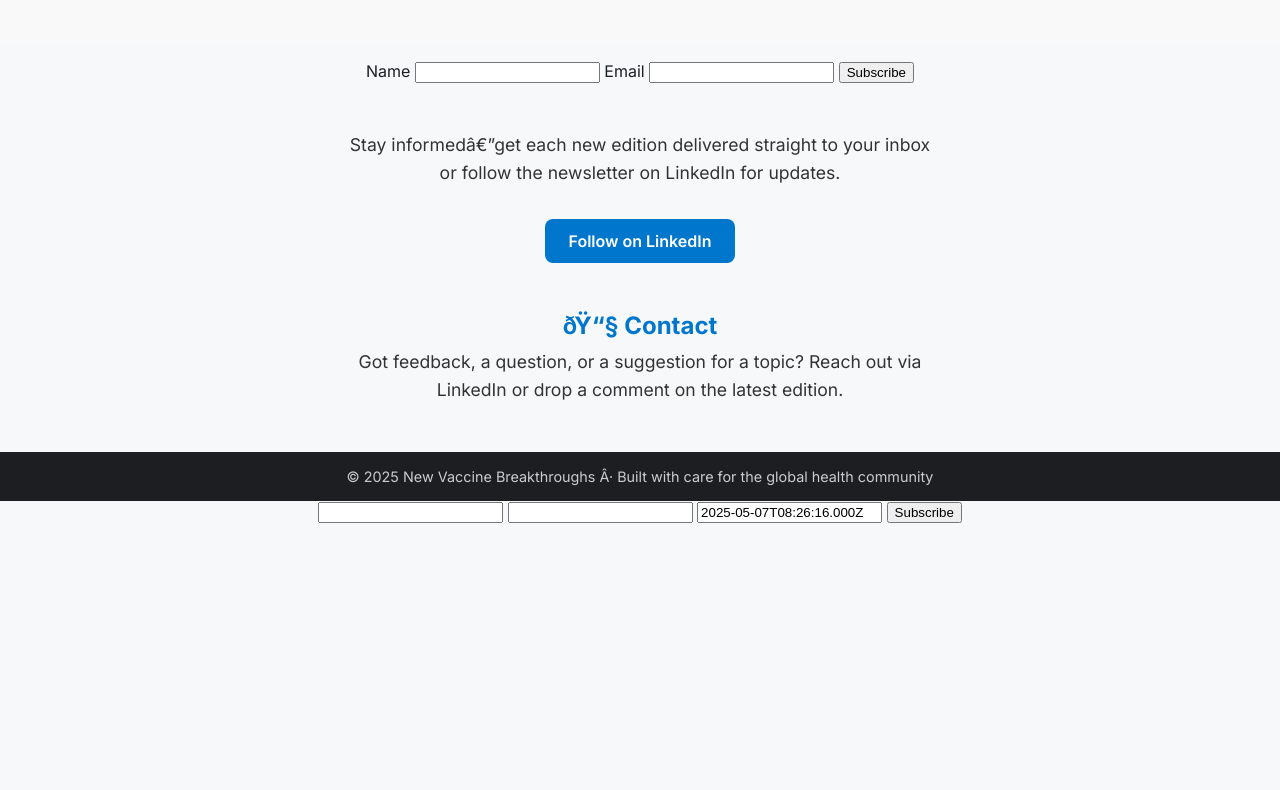
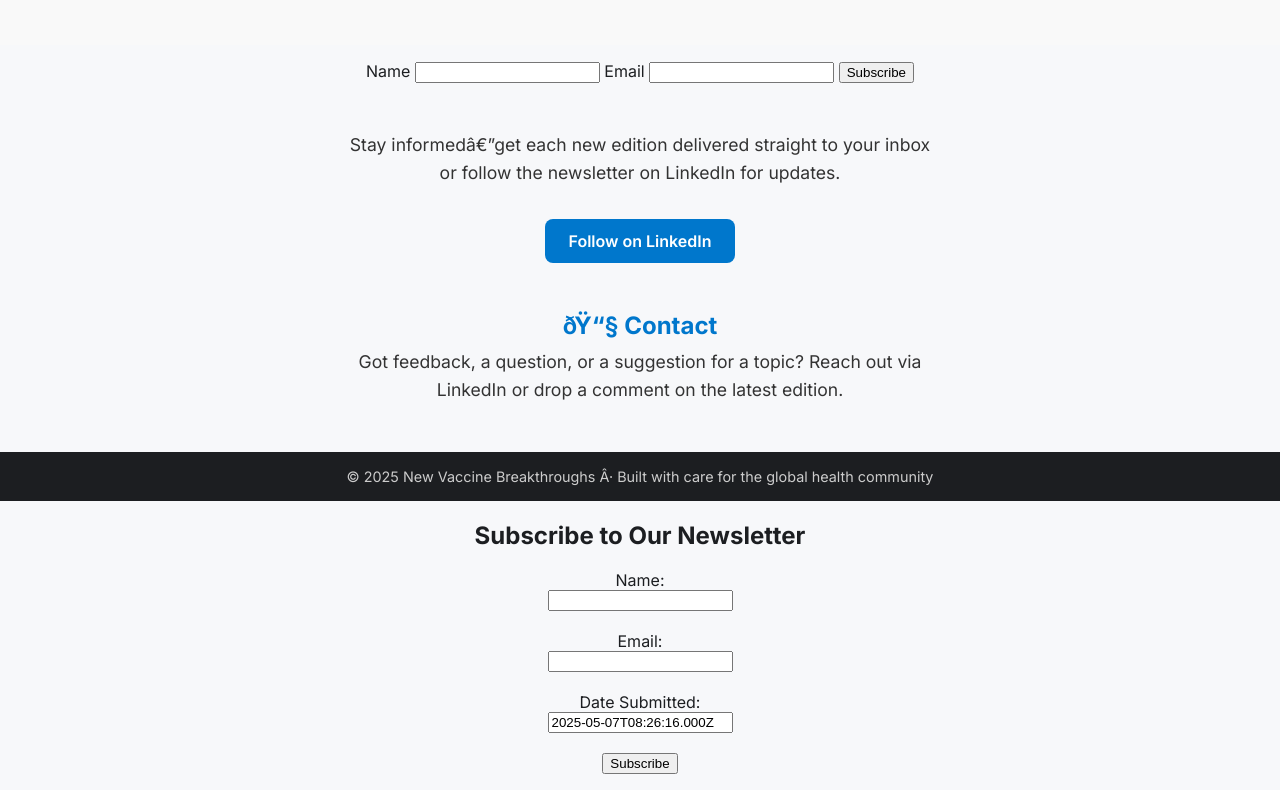
Before and after one commit to Maph-Consulting/New-Vaccine-Breakthroughs-Site, a plain HTML site: page index.html in a window 1280 px wide. Shown: the part 2455-3245 px from the top of the page. Before the commit the page ends 2994 px from the top, so only its background shows below. Drawn offline with Linux system fonts and the light colour scheme.

Commit message:
Update index.html

```diff
--- a/index.html
+++ b/index.html
@@ -236,20 +236,34 @@
     &copy; 2025 New Vaccine Breakthroughs · Built with care for the global health community
   </footer>
 </body>
-<!-- your HTML content -->
+<!DOCTYPE html>
+<html lang="en">
+<head>
+  <meta charset="UTF-8" />
+  <meta name="viewport" content="width=device-width, initial-scale=1.0"/>
+  <title>Subscribe to New Vaccine Breakthroughs</title>
+</head>
+<body>
+  <h2>Subscribe to Our Newsletter</h2>
   <form name="newsletter" method="POST" data-netlify="true">
-  <input type="hidden" name="form-name" value="newsletter" />
-  <input type="text" name="name" required />
-  <input type="email" name="email" required />
-  <!-- New hidden field -->
-  <input type="text" name="date_submitted" id="date_submitted" />
+    <label for="name">Name:</label><br/>
+    <input type="text" id="name" name="name" required><br/><br/>
+
+    <label for="email">Email:</label><br/>
+    <input type="email" id="email" name="email" required><br/><br/>
+
+    <label for="date_submitted">Date Submitted:</label><br/>
+    <input type="text" id="date_submitted" name="date_submitted" readonly><br/><br/>
+
     <button type="submit">Subscribe</button>
   </form>
-<!-- Add script before this closing body tag -->
+
   <script>
-  document.addEventListener("DOMContentLoaded", function () {
-    const now = new Date().toISOString();
-    document.getElementById("date_submitted").value = now;
+    document.addEventListener("DOMContentLoaded", function() {
+      const dateField = document.getElementById("date_submitted");
+      const now = new Date();
+      const formattedDate = now.toISOString(); // Format: 2025-05-07T14:22:00Z
+      dateField.value = formattedDate;
     });
   </script>
 </body>
```
Lines whose indentation alone changed are shown as unchanged.
